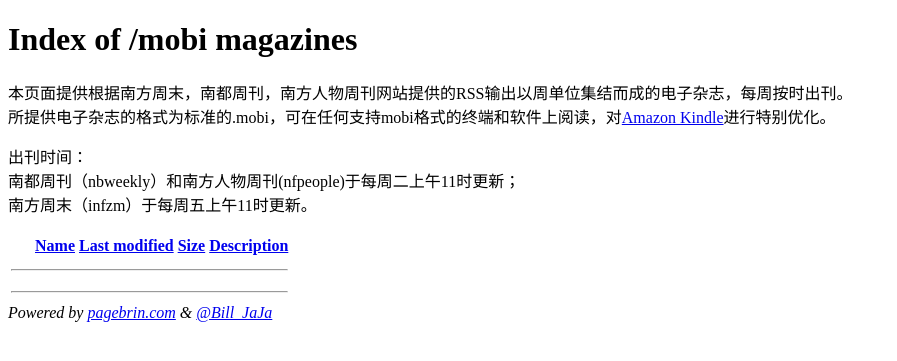
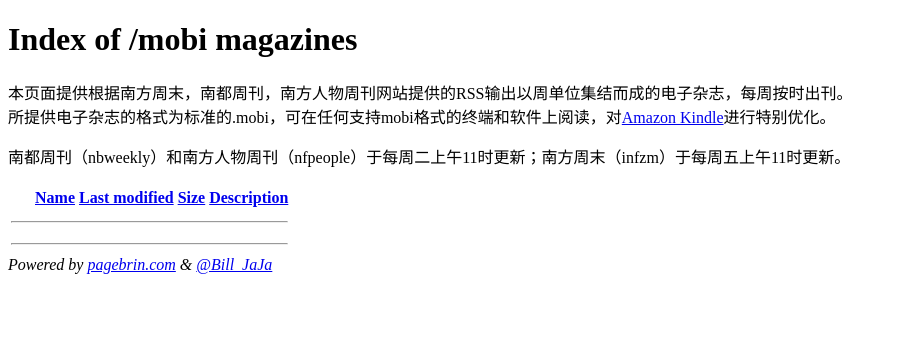
Before and after one commit to bostoneboy/mobi-magazine-gen, a PHP site: page /index.php in a window 1280 px wide. Shown: the top 361 px of the page, without its empty margins (0-897 px from the left). Run offline with PHP 8.4, Linux system fonts and the light colour scheme; lists and menus that the app fills with data are empty.

Commit message:
Edited php/index.php via GitHub

```diff
--- a/php/index.php
+++ b/php/index.php
@@ -32,9 +32,7 @@
 </br>所提供电子杂志的格式为标准的.mobi，可在任何支持mobi格式的终端和软件上阅读，对<a href="http://www.kindle.com" target="_blank">Amazon Kindle</a>进行特别优化。
 </p>
 <p>
-出刊时间：</br>
-南都周刊（nbweekly）和南方人物周刊(nfpeople)于每周二上午11时更新；</br>
-南方周末（infzm）于每周五上午11时更新。
+南都周刊（nbweekly）和南方人物周刊（nfpeople）于每周二上午11时更新；南方周末（infzm）于每周五上午11时更新。
 </p>
 
 <table><tr><th><img src="blank.gif" alt="[ICO]"></th><th><a href="?C=N;O=D">Name</a></th><th><a href="?C=M;O=A">Last modified</a></th><th><a href="?C=S;O=A">Size</a></th><th><a href="?C=D;O=A">Description</a></th></tr><tr><th colspan="5"><hr></th></tr>
```
